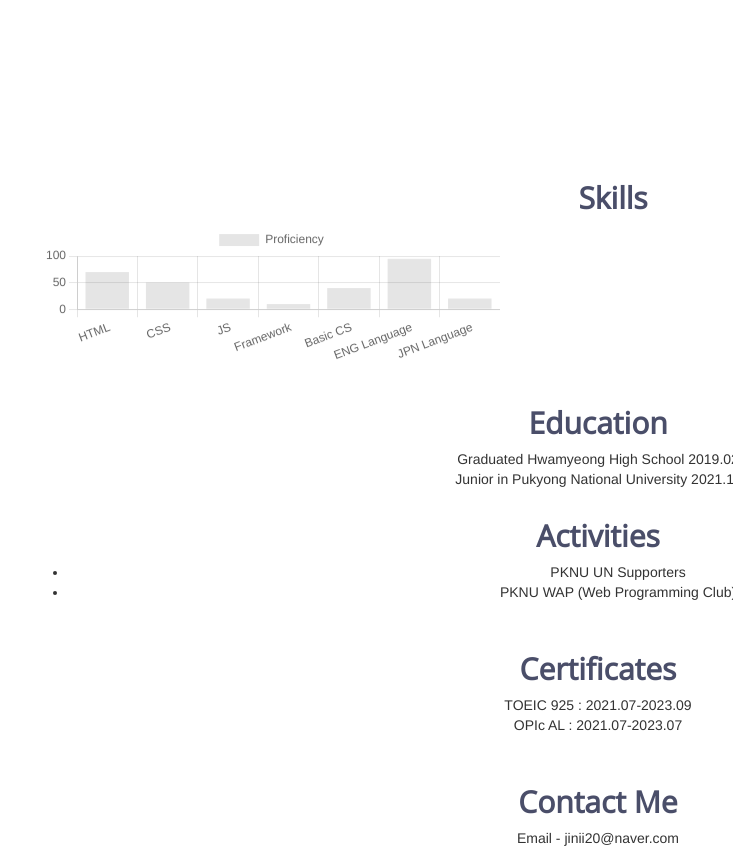
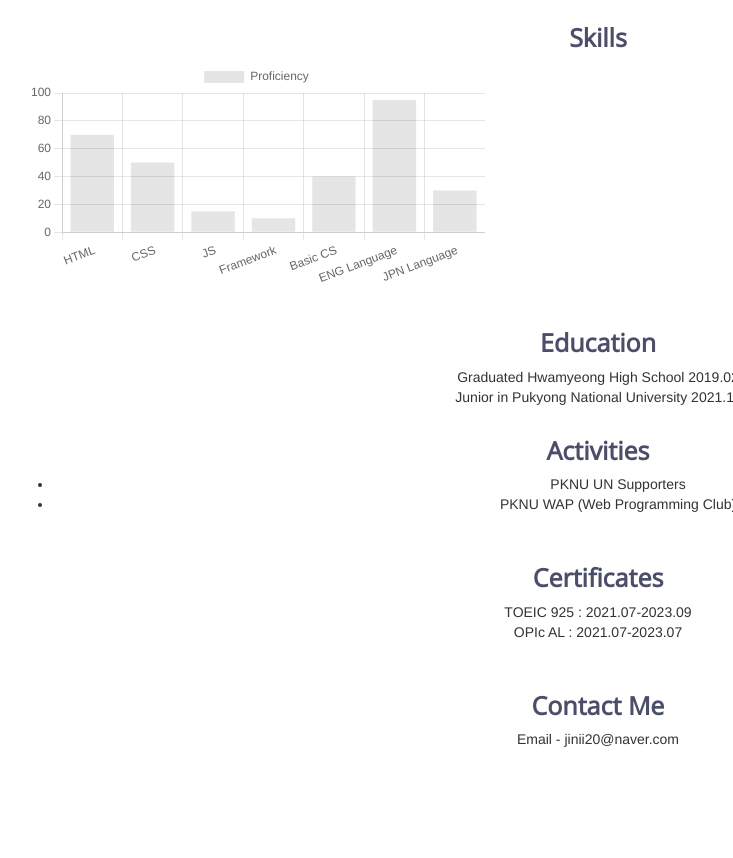
Before and after one commit to matmola/intelinterview, a plain HTML site: page intelportfolio.html in a window 1280 px wide. Shown: the part 581-1439 px from the top of the page, without its empty margins (42-775 px from the left). After the commit the page ends 1340 px from the top, so only its background shows below. Drawn offline with nearby package versions, Linux system fonts and the light colour scheme.

Commit message:
deleted useless margin above the Skills

```diff
--- a/intelportfolio.css
+++ b/intelportfolio.css
@@ -19,6 +19,7 @@ h1, h2, h3, h4, h5{
 	color:#4A4E69  ;
 	font-weight: 300;
 	font-family: 'Open Sans', sans-serif;
+    font-size:25px;
 }
 
 
--- a/intelportfolio.html
+++ b/intelportfolio.html
@@ -37,11 +37,10 @@
 
                 <div class="Skills"class="item">
                  <!--chart.js 시작-->
-                     <div class="container">
                          <h2><strong>Skills</strong></h2>
                          <div class="row">
                             <div class="col-md-5">
-                                <canvas id="myChartOne" style="height:10vh; width:20vw"></canvas>
+                                <canvas id="myChartOne"></canvas>
                             </div>
                          </div>
                      </div>
@@ -56,18 +55,22 @@
                                      data : [
                                          70,
                                          50,
-                                         20,
+                                         15,
                                          10,
                                          40,
                                          95,
-                                         20
+                                         30
 
 
                                      ]
                                  }]
+
                              }
                          })
                      </script>
+
+
+
 
                      </div>
                 </div>
```
Also changed, not shown: images/UNsupportersArticle.JPG (added).
